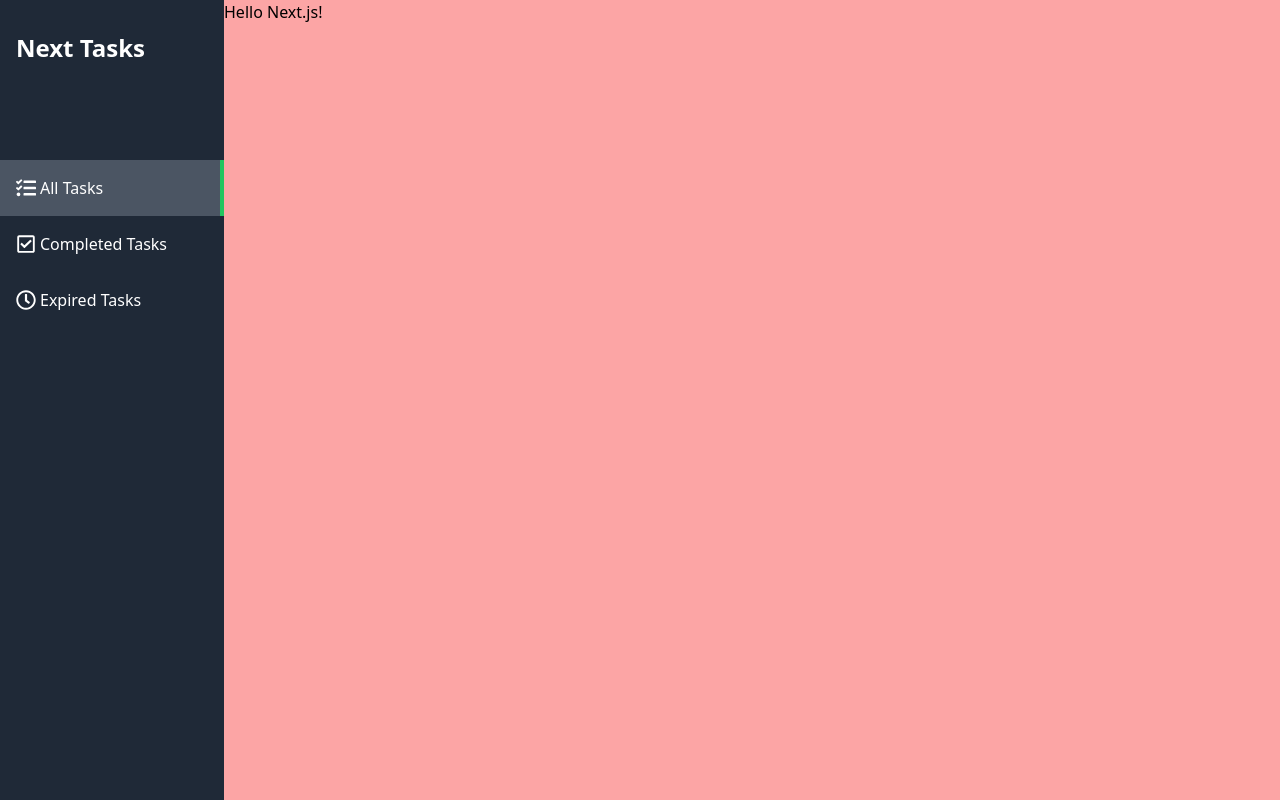
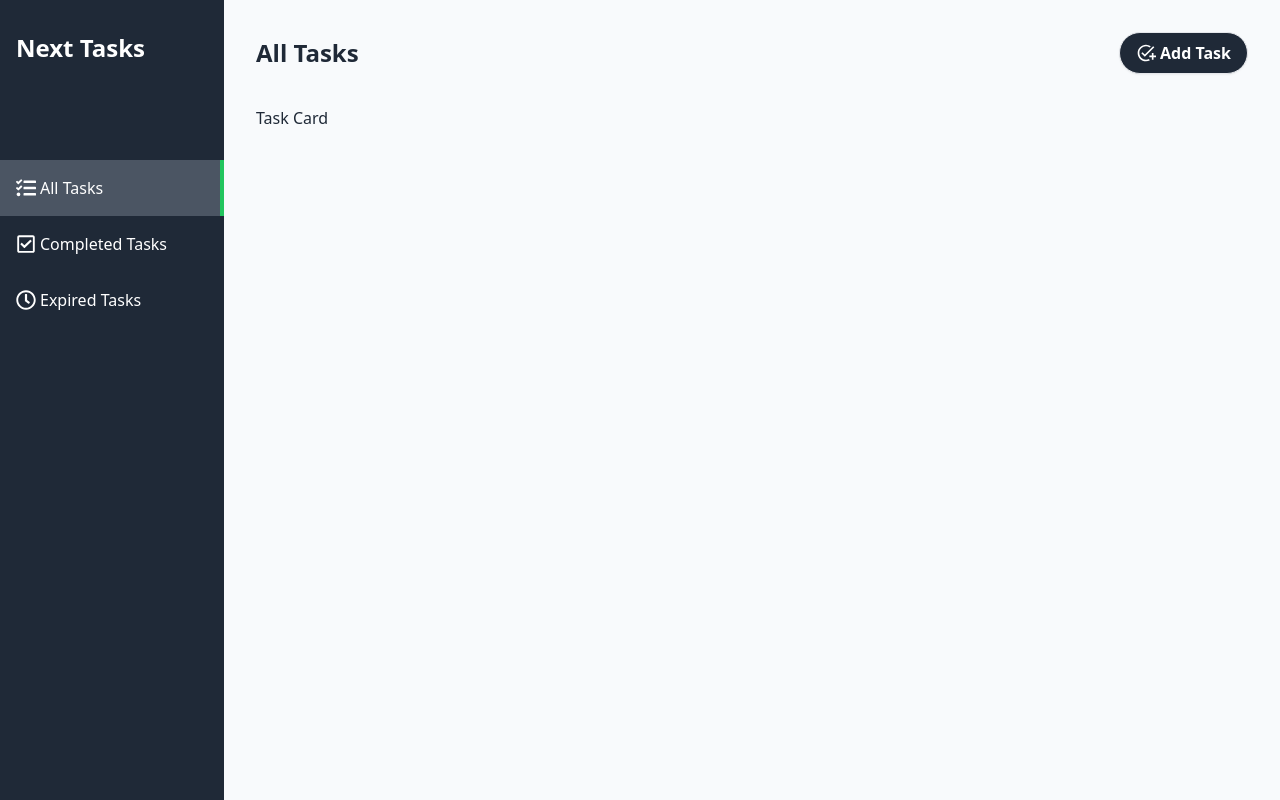
Before and after one commit to yumitaito/next14-tasks, a Next.js app: page / in a window 1280 px wide. Built offline with nearby package versions, Linux system fonts and the light colour scheme.

Commit message:
メインページの実装

```diff
--- a/src/app/(main)/layout.tsx
+++ b/src/app/(main)/layout.tsx
@@ -4,7 +4,7 @@
   return (
     <div className="flex h-screen ">
       <SideMenu />
-      <main className=" bg-red-300 flex-1 overflow-auto">{children}</main>
+      <main className=" bg-slate-50 flex-1 overflow-auto">{children}</main>
     </div>
   );
 };
--- a/src/app/(main)/page.tsx
+++ b/src/app/(main)/page.tsx
@@ -1,7 +1,20 @@
-export default function Home() {
+import Link from "next/link";
+import { MdAddTask } from "react-icons/md";
+
+export default function MainPage() {
   return (
-    <div>
-      <h1>Hello Next.js!</h1>
+    <div className="text-gray-800 p-8 h-full overflow-y-auto pb-24">
+      <header className="flex justify-between items-center">
+        <h1 className="text-2xl font-bold">All Tasks</h1>
+        <Link
+          href="/new"
+          className="flex items-center gap-1 font-semibold border px-4 py-2 rounded-full shadow-sm text-white bg-gray-800 hover:bg-gray-700"
+        >
+          <MdAddTask className="size-5" />
+          <div>Add Task</div>
+        </Link>
+      </header>
+      <div className="mt-8 flex flex-wrap gap-4">Task Card</div>
     </div>
   );
 }
```
